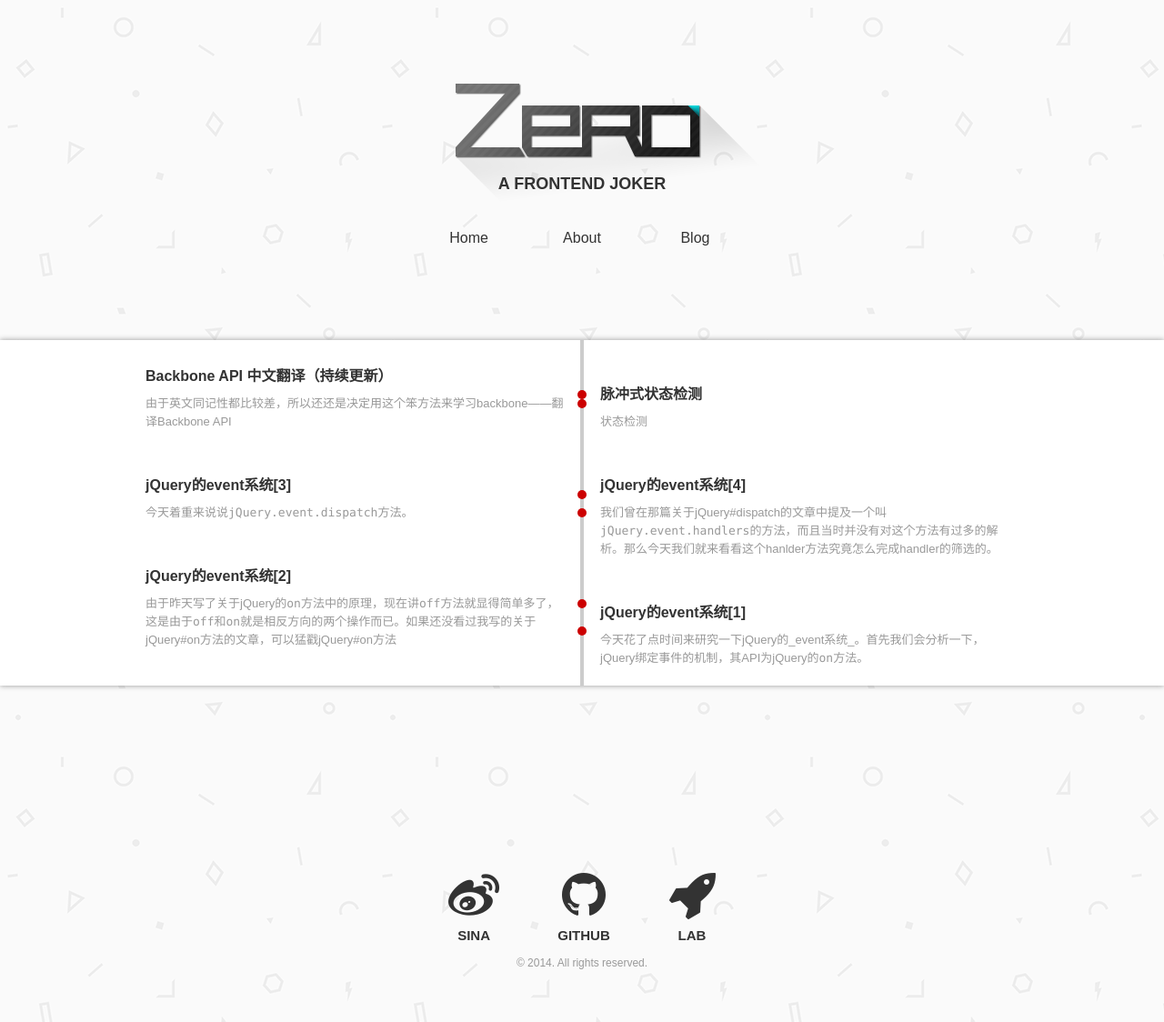
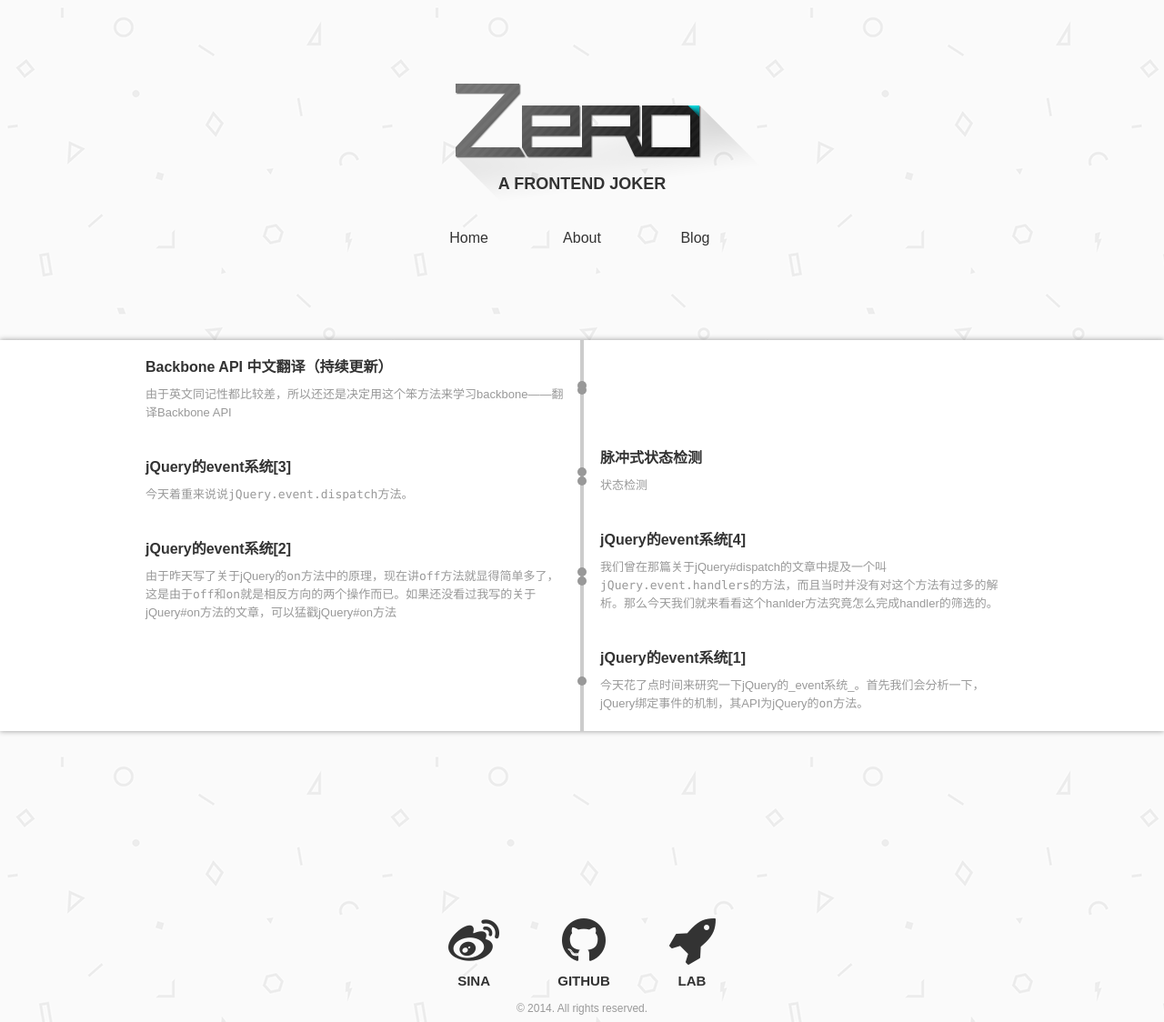
Before and after one commit to lizzz0523/lizzz0523.github.io, a Jekyll site: the page built from blog.html, in a window 1280 px wide. Shown: the whole page at 91% size. Built offline with Jekyll 4.4.1, drawn with Linux system fonts in a browser that asks for light colours; nearby versions of some CDN libraries; Markdown is read by kramdown in place of the engine named in the settings.

Commit message:
update style

```diff
--- a/blog.html
+++ b/blog.html
@@ -9,7 +9,11 @@ scripts: [jquery-1.8.2.min, underscore-min, backbone-min, blog]
     <div id="post-list" class="excerpt">
         <div class="expt_inner ac cfx">
             <ul class="expt_list-left"></ul>
-            <ul class="expt_list-right"></ul>
+            <ul class="expt_list-right">
+                <li class="expt_tag">
+
+                </li>
+            </ul>
         </div>
     </div>
     <!-- post list end -->
--- a/css/zero.css
+++ b/css/zero.css
@@ -337,7 +337,7 @@ a, a:hover {
 }
 
 .excerpt h3 {
-    padding: 10px 0;
+    padding-bottom: 10px;
     font-size: 16px;
     font-weight: bold;
 }
@@ -366,9 +366,16 @@ a, a:hover {
     display: block;
     width: 10px;
     height: 10px;
-    background: #c00;
+    background-color: #999;
     border-radius: 100%;
     margin-top: -5px;
+
+    -webkit-transition: all 0.3s ease;
+            transition: all 0.3s ease;
+}
+
+.excerpt li:hover:after {
+    background-color: #c00;
 }
 
 .excerpt .expt_date {
@@ -390,12 +397,15 @@ a, a:hover {
 }
 
 .excerpt .expt_list-right {
-    padding-top: 20px;
     float: right;
 }
 
 .excerpt .expt_list-right li:after {
     left: -25px;
+}
+
+.excerpt .expt_tag {
+    height: 60px;
 }
 
 /* post */
```
